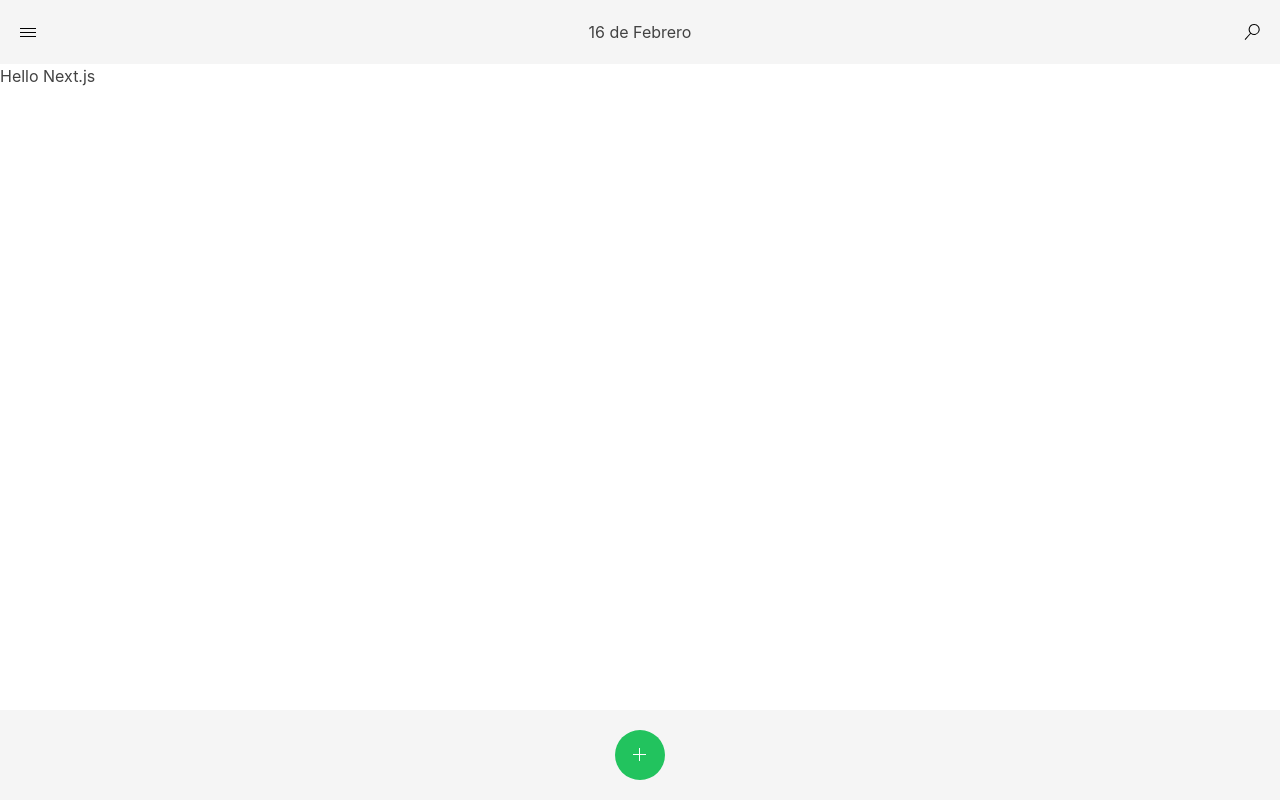
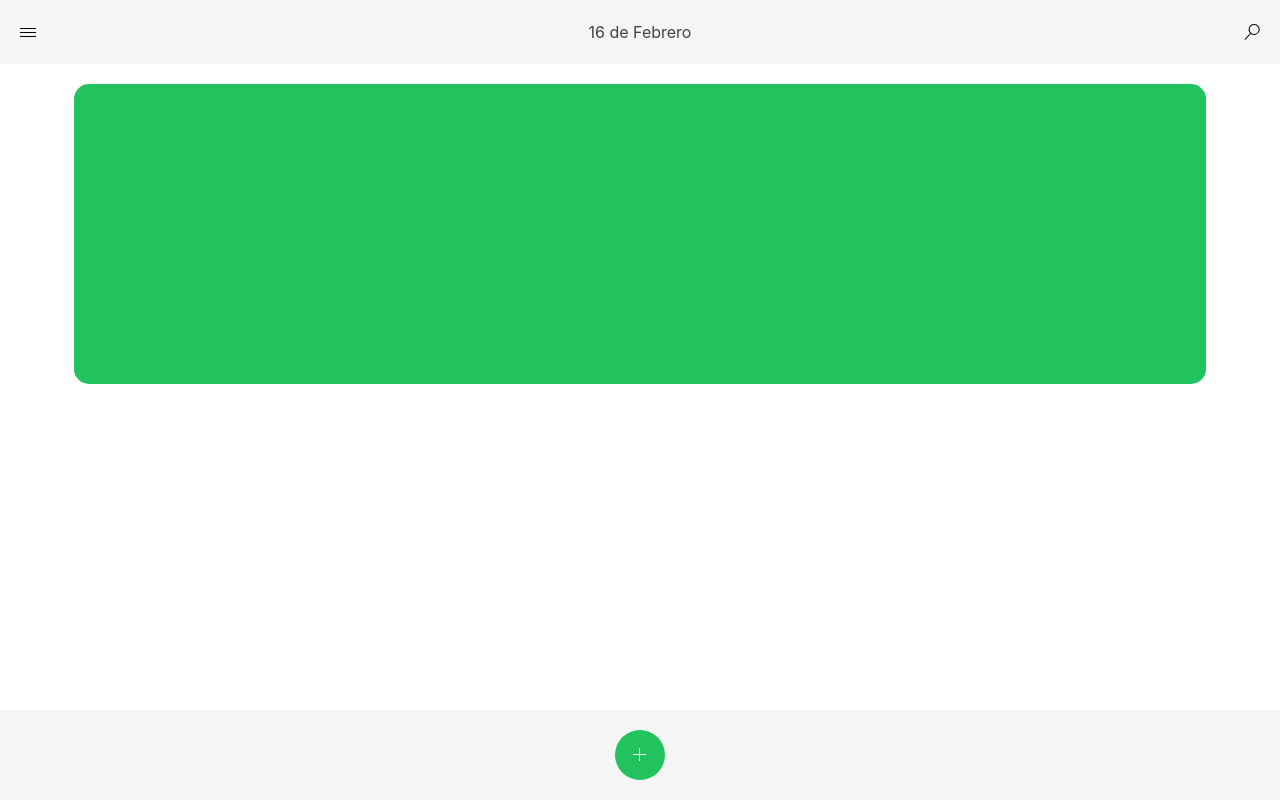
Before and after one commit to AaronAS2016/reservapp-frontend, a Next.js app: page / in a window 1280 px wide. Built offline with nearby package versions, Linux system fonts and the light colour scheme.

Commit message:
add remain section

```diff
--- a/components/BottomBar.tsx
+++ b/components/BottomBar.tsx
@@ -13,7 +13,7 @@ export const BottomBar = () => {
         alignItems="center"
       >
         {icons.map((icon) => (
-          <BottomActionItem {...icon} />
+          <BottomActionItem key={`botton-bar-${icon.label}`} {...icon} />
         ))}
       </Box>
     </Box>
--- /dev/null
+++ b/components/Home/ReservationIncoming/ReservationIncoming.tsx
@@ -0,0 +1,12 @@
+import { Box } from "@chakra-ui/layout";
+
+export const ReservationIncoming = () => {
+  return (
+    <Box
+      width="100%"
+      borderRadius="15px"
+      background="whatsapp.500"
+      height="300px"
+    ></Box>
+  );
+};
--- a/pages/index.tsx
+++ b/pages/index.tsx
@@ -1,7 +1,10 @@
+import { Box } from "@chakra-ui/layout";
+import { ReservationIncoming } from "../components/Home/ReservationIncoming/reservationIncoming";
+
 export default function Home() {
   return (
-    <div>
-      <p>Hello Next.js</p>
-    </div>
-  )
+    <Box padding="10px" width="90vw" margin="10px auto">
+      <ReservationIncoming />
+    </Box>
+  );
 }
```
